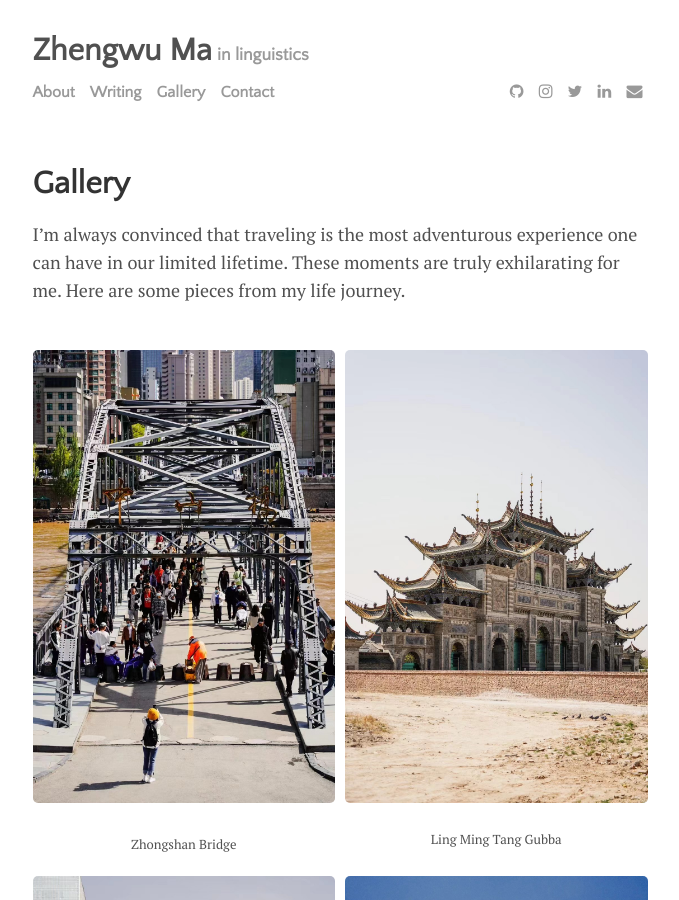
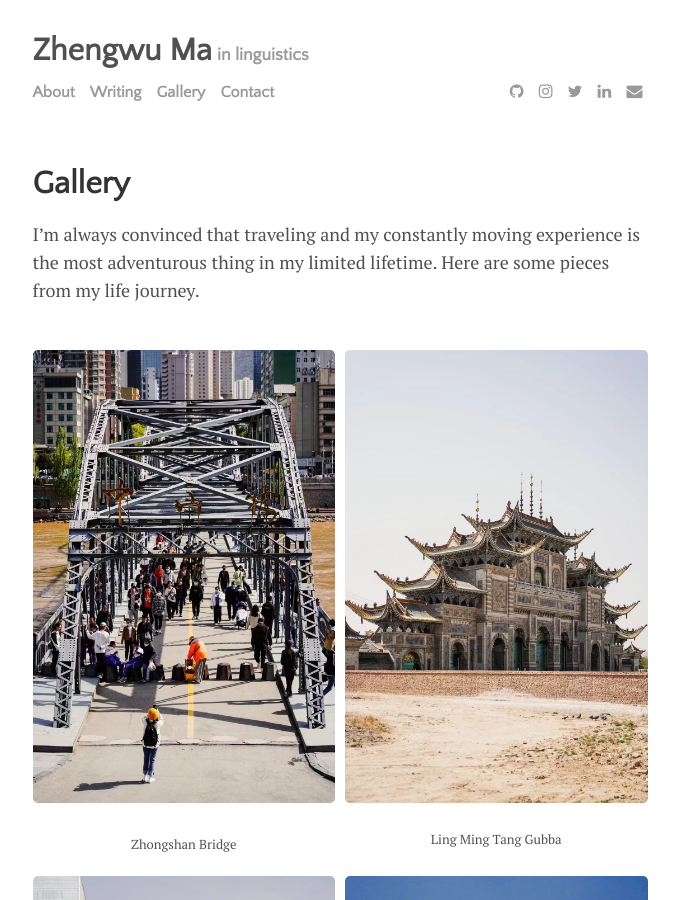
Before and after one commit to zhengwuma/zhengwuma.github.io, a Jekyll site: the page built from menu/gallery.md, in a window 1280 px wide and 900 px high. Shown: the whole window, without its empty margins (300-979 px from the left). Built offline with Jekyll 4.4.1, drawn with Linux system fonts in a browser that asks for light colours.

Commit message:
Update gallery.md

```diff
--- a/menu/gallery.md
+++ b/menu/gallery.md
@@ -5,4 +5,4 @@ permalink: /gallery
 image: mask, lanzhou, mosque
 ---
 
-I'm always convinced that traveling is the most adventurous experience one can have in our limited lifetime. These moments are truly exhilarating for me. Here are some pieces from my life journey.
+I'm always convinced that traveling and my constantly moving experience is the most adventurous thing in my limited lifetime. Here are some pieces from my life journey.
```
